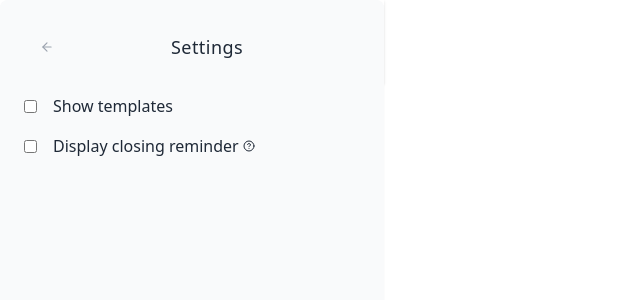
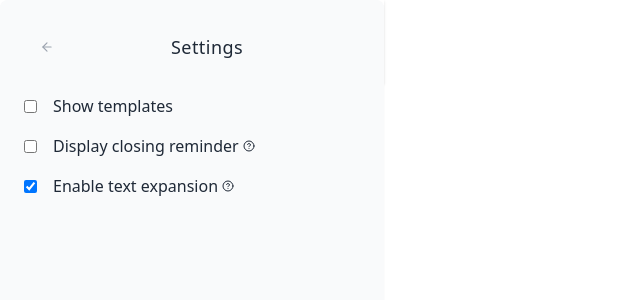
Before and after one commit to bSienkiewicz/sftools, a React (Vite) app: page / in a window 1280 px wide. Both pictures are taken after a click on the element 12 px from the left and 12 px from the top of the page. Shown: the top 300 px of the page, without its empty margins (0-640 px from the left). Built offline with nearby package versions, Linux system fonts and the light colour scheme.

Commit message:
feat: add alias handling and settings

```diff
--- a/src/SettingsModal.jsx
+++ b/src/SettingsModal.jsx
@@ -13,6 +13,7 @@ const SettingsModal = ({ onClose }) => {
   const [showTemplates, setShowTemplates] = useState(false);
   const [showSevenDays, setShowSevenDays] = useState(false);
   const [sevenDaysAmount, setSevenDaysAmount] = useState(false);
+  const [enableTextExpansion, setEnableTextExpansion] = useState(true);
 
   // Get the current message when the component mounts
   useEffect(() => {
@@ -26,6 +27,10 @@ const SettingsModal = ({ onClose }) => {
 
     chrome.storage.local.get("showTemplates").then((data) => {
       setShowTemplates(data.showTemplates);
+    });
+
+    chrome.storage.local.get("enableTextExpansion").then((data) => {
+      setEnableTextExpansion(data.enableTextExpansion !== false); // Default to true if not set
     });
 
     setTimeout(() => {
@@ -46,6 +51,11 @@ const SettingsModal = ({ onClose }) => {
   const handleSevenDaysAmountChange = (event) => {
     setSevenDaysAmount(event.target.value);
     chrome.storage.local.set({ sevenDaysAmount: event.target.value });
+  };
+
+  const handleEnableTextExpansionChange = (event) => {
+    setEnableTextExpansion(event.target.checked);
+    chrome.storage.local.set({ enableTextExpansion: event.target.checked });
   };
 
   const handleClose = () => {
@@ -122,6 +132,23 @@ const SettingsModal = ({ onClose }) => {
             />
           </div>
         )}
+        <div className="flex gap-4 w-full items-center">
+          <input
+            type="checkbox"
+            id="enableTextExpansionCheck"
+            checked={enableTextExpansion}
+            onChange={(e) => handleEnableTextExpansionChange(e)}
+            className="form-checkbox"
+          />
+          <label
+            htmlFor="enableTextExpansionCheck"
+            className="select-none flex items-center"
+            title="Type ;alias+Enter in any text field to expand templates"
+          >
+            Enable text expansion
+            <CircleHelp size={12} className="ml-1 cursor-help" />
+          </label>
+        </div>
       </div>
     </div>
   );
--- a/src/TemplateContentBody.jsx
+++ b/src/TemplateContentBody.jsx
@@ -10,6 +10,7 @@ const ContentBody = ({ root }) => {
   const [textarea, setTextarea] = React.useState(null);
   const [checkbox, setCheckbox] = React.useState(null);
   const [textExpansions, setTextExpansions] = React.useState([]);
+  const [enableTextExpansion, setEnableTextExpansion] = React.useState(true);
 
   const lastCheckboxRef = React.useRef(null);
 
@@ -60,6 +61,9 @@ const ContentBody = ({ root }) => {
 
   // Function to handle text expansion
   const handleTextExpansion = React.useCallback((event) => {
+    // Check if text expansion is enabled
+    if (!enableTextExpansion) return;
+
     const target = event.target;
     const isTextInput = target.tagName === 'TEXTAREA' ||
                        (target.tagName === 'INPUT' && target.type === 'text') ||
@@ -89,6 +93,7 @@ const ContentBody = ({ root }) => {
 
           if (target.tagName === 'TEXTAREA' || target.tagName === 'INPUT') {
             target.value = newText;
+            target.style.height = "200px";
             // Trigger input event to notify any listeners
             target.dispatchEvent(new Event('input', { bubbles: true }));
             target.dispatchEvent(new Event('change', { bubbles: true }));
@@ -125,10 +130,16 @@ const ContentBody = ({ root }) => {
         }
       }
     }
-  }, [textExpansions, checkbox]);
+  }, [textExpansions, checkbox, enableTextExpansion]);
   const checkShowTemplates = () => {
     chrome.storage.local.get("showTemplates", (result) => {
       setShowTemplates(result.showTemplates);
+    });
+  };
+
+  const checkEnableTextExpansion = () => {
+    chrome.storage.local.get("enableTextExpansion", (result) => {
+      setEnableTextExpansion(result.enableTextExpansion !== false); // Default to true if not set
     });
   };
 
@@ -248,6 +259,10 @@ const ContentBody = ({ root }) => {
         id: "updated-messages",
       });
     }
+
+    if (namespace === "local" && changes.enableTextExpansion) {
+      setEnableTextExpansion(changes.enableTextExpansion.newValue !== false);
+    }
   });
 
   React.useEffect(() => {
@@ -267,6 +282,7 @@ const ContentBody = ({ root }) => {
       setTextExpansions(expansions);
     });
     checkShowTemplates();
+    checkEnableTextExpansion();
   }, []);
 
   if (!showTemplates) return;
@@ -299,7 +315,12 @@ const ContentBody = ({ root }) => {
                  }}
                  onClick={() => fillFields(msg.message, msg.id, msg.title)}
                >
-                {msg.title}
+                 <div className="flex flex-row gap-2">
+                   <span className="text-sm text-gray-600">{msg.title}</span>
+                   {msg.alias && (
+                     <span className="text-gray-500" style={{"alignSelf": "center", "fontSize": "8px"}}>;{msg.alias}</span>
+                   )}
+                 </div>
                </button>
              ))}
           </div>
```
Lines whose indentation alone changed are shown as unchanged.
